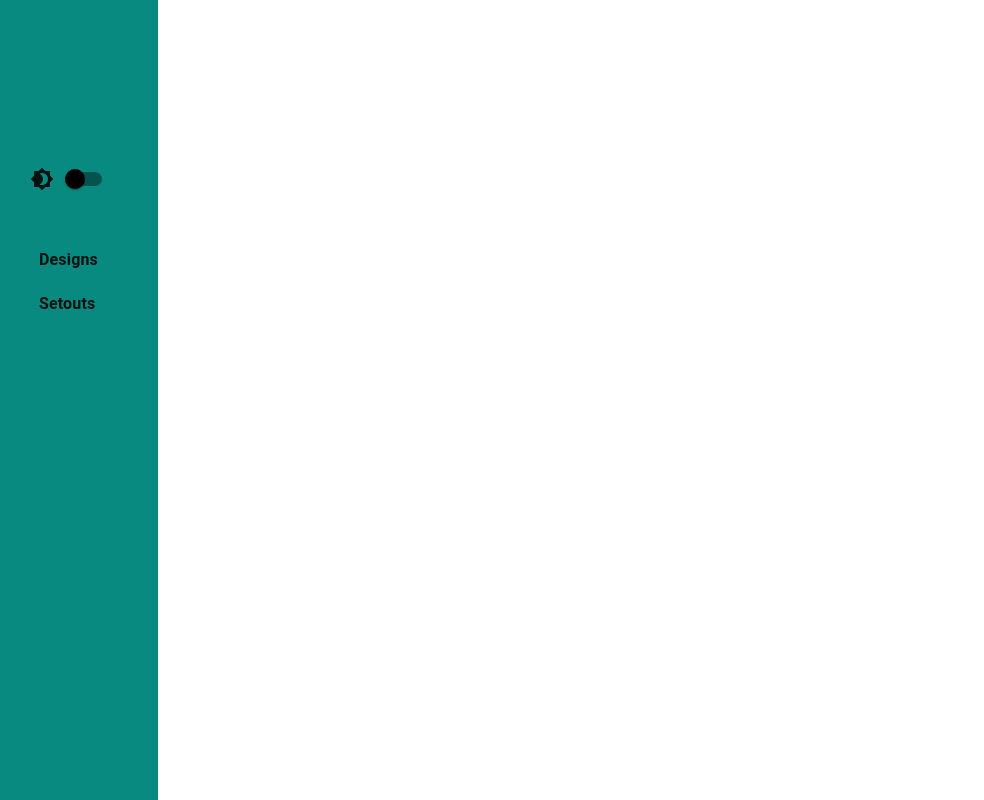
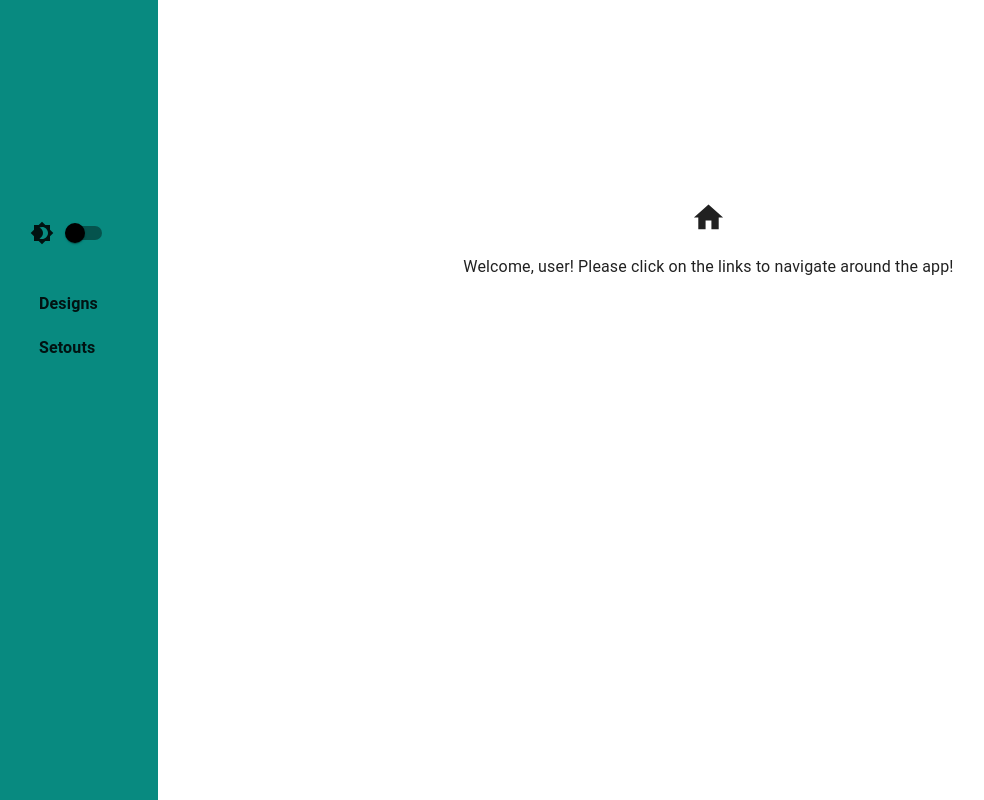
Before and after one commit to marcgirbaub/design-table-app, a React (Create React App) app: page / in a window 1280 px wide. Shown: the whole page, without its empty margins (21-1005 px from the left). Built offline with nearby package versions, Linux system fonts and the light colour scheme.

Commit message:
Implement HomePage on Menu and router

```diff
--- a/src/components/Menu/Menu.tsx
+++ b/src/components/Menu/Menu.tsx
@@ -1,4 +1,5 @@
 import { Link, useLocation } from "react-router-dom";
+import HomeIcon from "@mui/icons-material/Home";
 import endpoints from "../../router/endpoint";
 import MenuStyled from "./MenuStyled";
 import ThemeSwitch from "../ThemeSwitch/ThemeSwitch";
@@ -11,6 +12,13 @@ const Menu = (): React.ReactElement => {
 
   return (
     <MenuStyled>
+      <div className="home-link__container">
+        {location.pathname !== "/" && (
+          <Link to={"/"} className="home-link__link">
+            <HomeIcon sx={{ alignSelf: "center" }} />
+          </Link>
+        )}
+      </div>
       <ThemeSwitch />
       <nav className="navigation">
         <Link
--- a/src/components/Menu/MenuStyled.ts
+++ b/src/components/Menu/MenuStyled.ts
@@ -2,10 +2,10 @@ import styled from "@emotion/styled";
 import { mainColor } from "../../styles/buildThemeOptions";
 
 const MenuStyled = styled.div`
-  padding: 160px 0px;
+  padding: 140px 0px;
   display: flex;
   flex-direction: column;
-  gap: 40px;
+  gap: 30px;
   background-color: ${mainColor};
   min-height: 100vh;
 
@@ -41,6 +41,28 @@ const MenuStyled = styled.div`
       }
     }
   }
+
+  .home-link {
+    &__container {
+      height: 44px;
+
+      @media (max-width: 1000px) {
+        width: 64px;
+      }
+    }
+
+    &__link {
+      font-weight: bold;
+      padding: 10px 60px;
+      display: flex;
+      justify-content: center;
+      align-items: center;
+
+      @media (max-width: 1000px) {
+        padding: 10px 20px;
+      }
+    }
+  }
 `;
 
 export default MenuStyled;
--- a/src/router/router.tsx
+++ b/src/router/router.tsx
@@ -3,12 +3,14 @@ import App from "../components/App/App";
 import endpoints from "./endpoint";
 import DesignsPage from "../pages/DesignsPage/DesignsPage";
 import SetoutsPage from "../pages/SetoutsPage/SetoutsPage";
+import HomePage from "../pages/HomePage/HomePage";
 
 const routes: RouteObject[] = [
   {
     element: <App />,
     path: "/",
     children: [
+      { path: "/", element: <HomePage /> },
       { path: endpoints.designs, element: <DesignsPage /> },
       { path: endpoints.setouts, element: <SetoutsPage /> },
     ],
```
